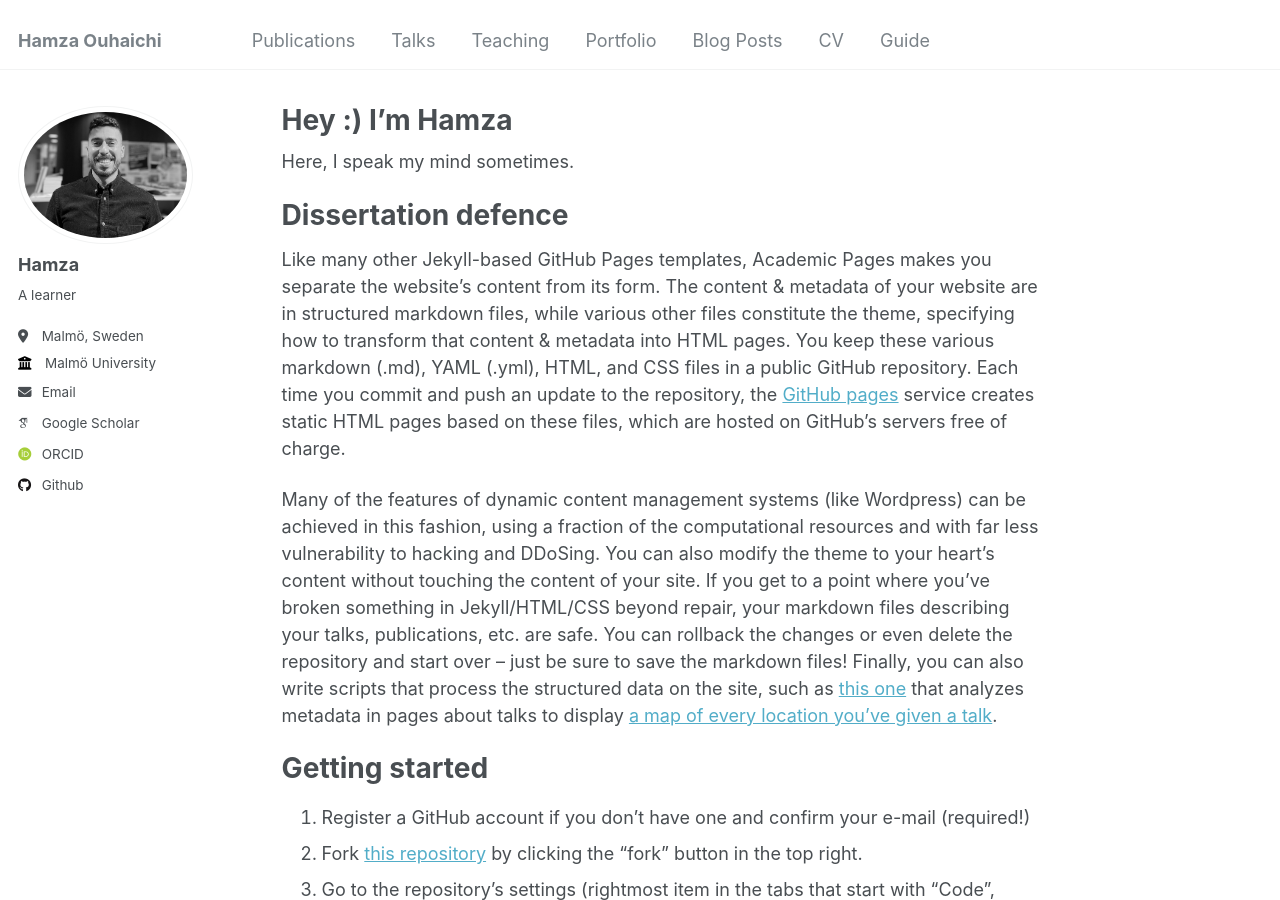
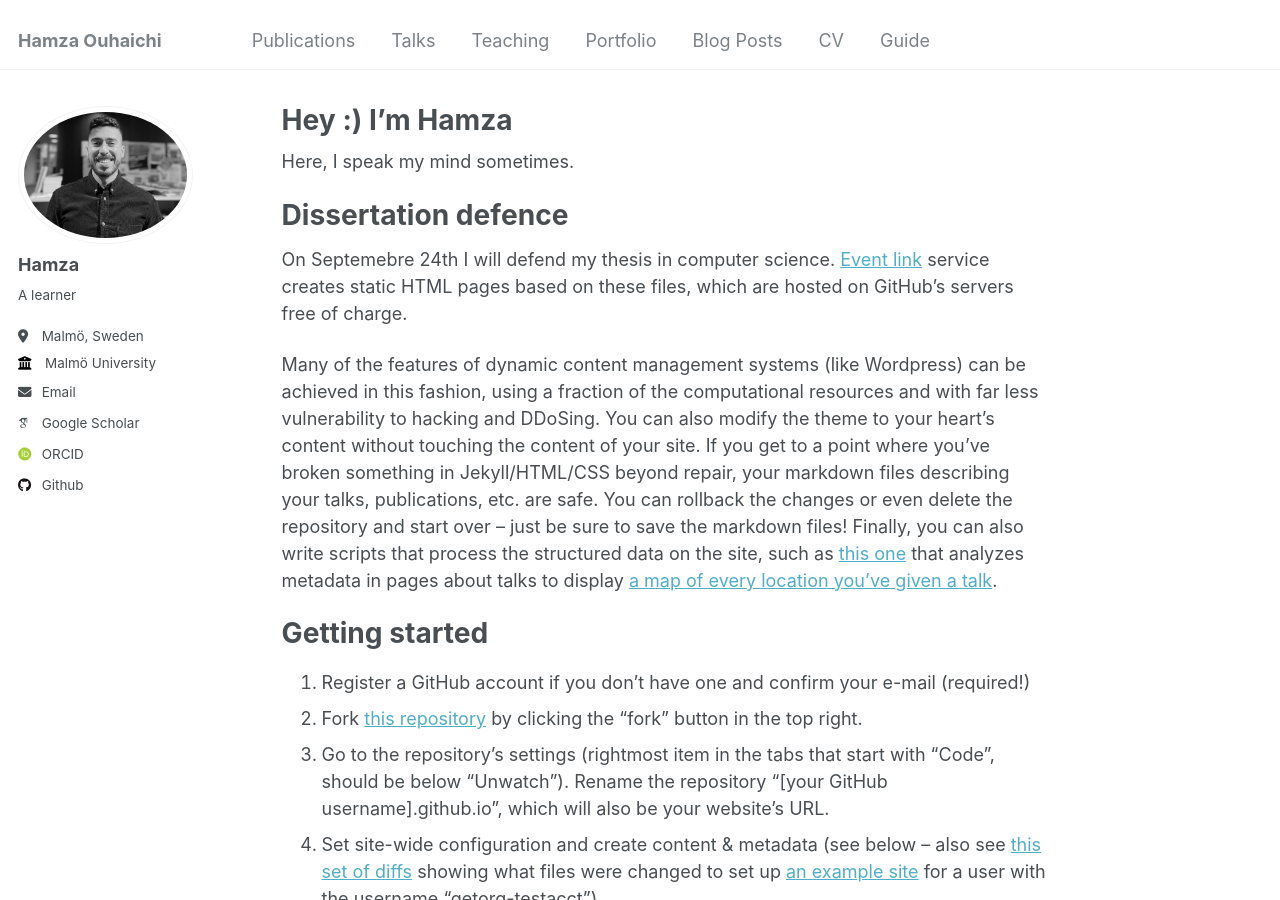
Before and after one commit to ouhaichi/ouhaichi.github.io, a Jekyll site: the page built from _pages/about.md, in a window 1280 px wide and 900 px high. Built offline with Jekyll 4.4.1, drawn with Linux system fonts in a browser that asks for light colours; some web fonts are replaced.

Commit message:
Update about.md

```diff
--- a/_pages/about.md
+++ b/_pages/about.md
@@ -11,7 +11,7 @@ Here, I speak my mind sometimes.
 
 Dissertation defence
 ======
-Like many other Jekyll-based GitHub Pages templates, Academic Pages makes you separate the website's content from its form. The content & metadata of your website are in structured markdown files, while various other files constitute the theme, specifying how to transform that content & metadata into HTML pages. You keep these various markdown (.md), YAML (.yml), HTML, and CSS files in a public GitHub repository. Each time you commit and push an update to the repository, the [GitHub pages](https://pages.github.com/) service creates static HTML pages based on these files, which are hosted on GitHub's servers free of charge.
+On Septemebre 24th I will defend my thesis in computer science. [Event link](https://mau.se/en/calendar/dissertation-defence---hamza-ouhaichi/) service creates static HTML pages based on these files, which are hosted on GitHub's servers free of charge.
 
 Many of the features of dynamic content management systems (like Wordpress) can be achieved in this fashion, using a fraction of the computational resources and with far less vulnerability to hacking and DDoSing. You can also modify the theme to your heart's content without touching the content of your site. If you get to a point where you've broken something in Jekyll/HTML/CSS beyond repair, your markdown files describing your talks, publications, etc. are safe. You can rollback the changes or even delete the repository and start over -- just be sure to save the markdown files! Finally, you can also write scripts that process the structured data on the site, such as [this one](https://github.com/academicpages/academicpages.github.io/blob/master/talkmap.ipynb) that analyzes metadata in pages about talks to display [a map of every location you've given a talk](https://academicpages.github.io/talkmap.html).
 
```
